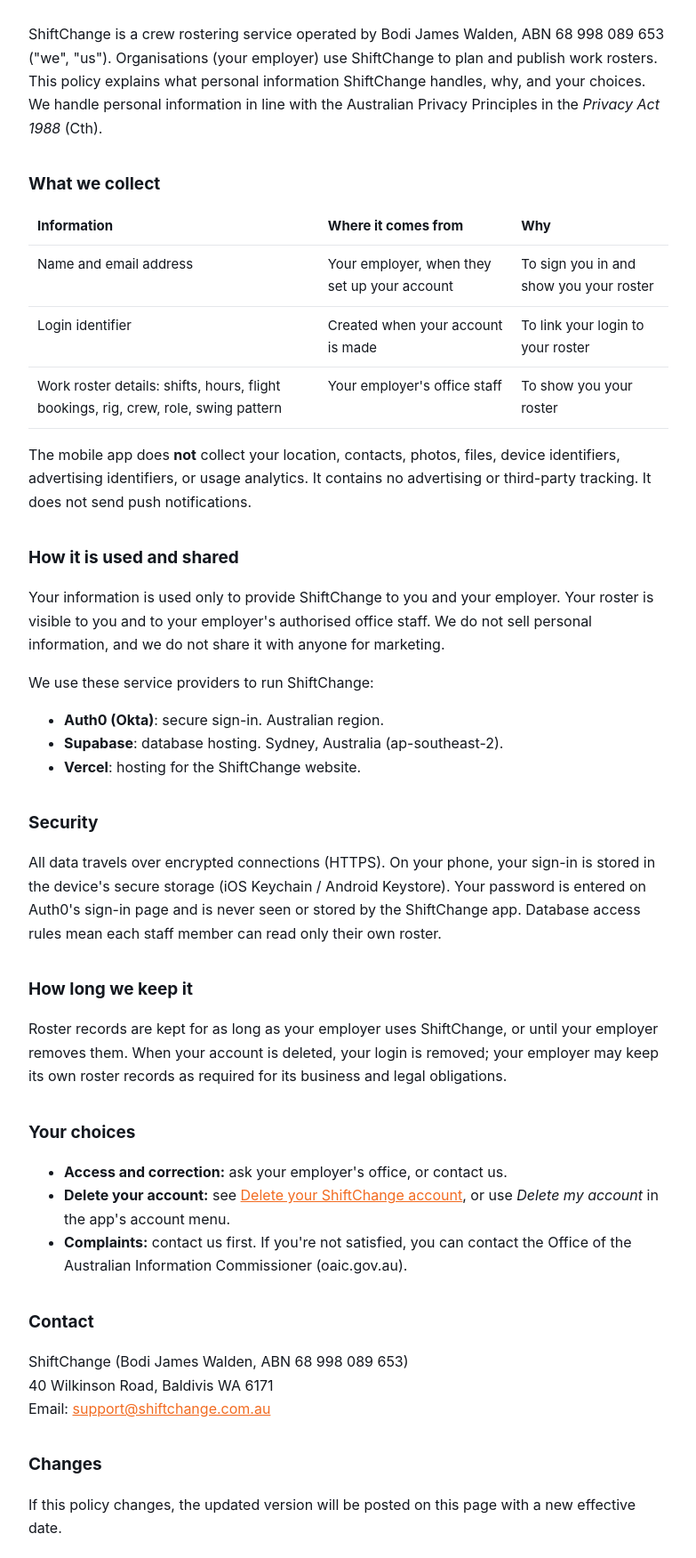
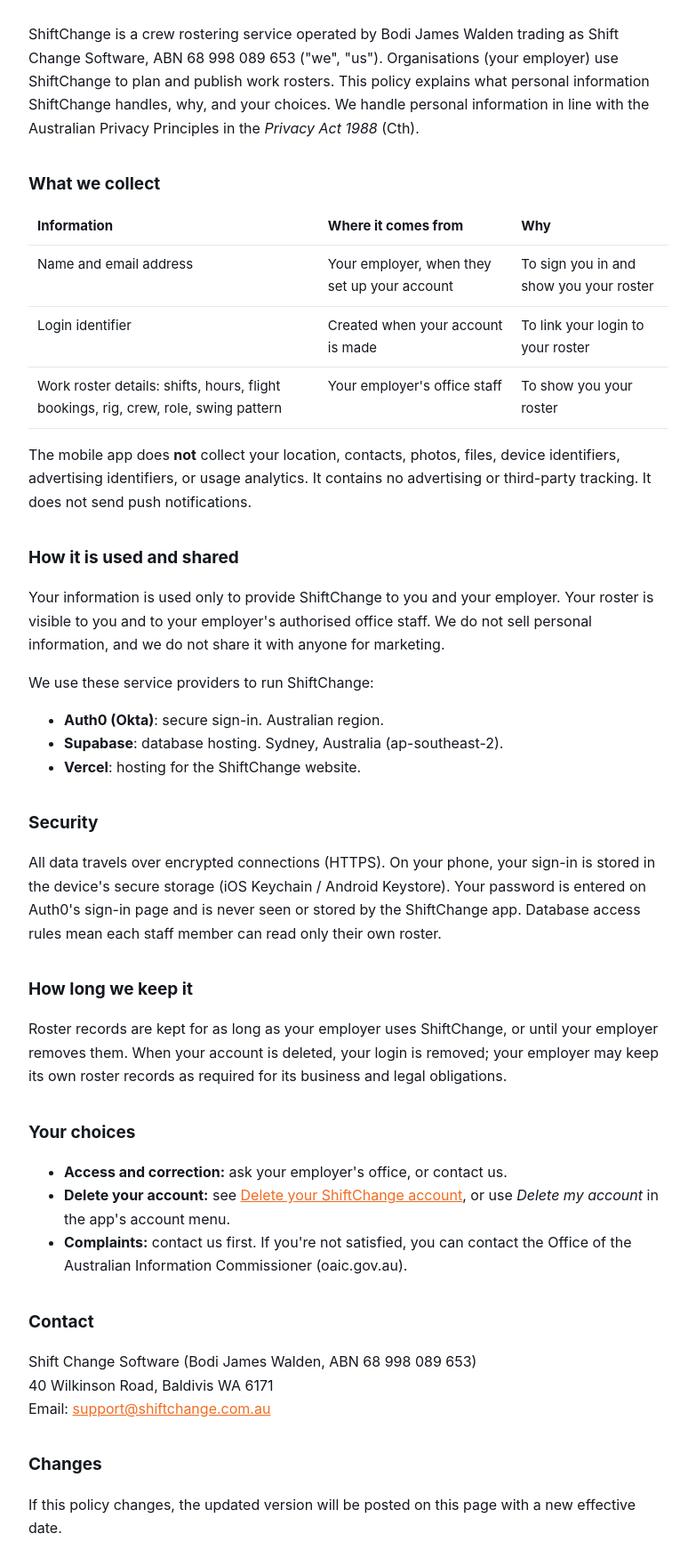
Before and after one commit to StockDaddy1618/shiftchange-app, a plain HTML site: page privacy.html in a window 1280 px wide. Shown: the part 149-1900 px from the top of the page at 89% size, without its empty margins (248-1031 px from the left). Drawn offline with Linux system fonts and the light colour scheme.

Commit message:
Use registered business name Shift Change Software

```diff
--- a/privacy.html
+++ b/privacy.html
@@ -23,7 +23,7 @@
 <h1><span>Shift</span>Change Privacy Policy</h1>
 <p class="meta">Effective 8 November 2026 · Applies to the ShiftChange website and the ShiftChange mobile app</p>
 
-<p>ShiftChange is a crew rostering service operated by Bodi James Walden, ABN 68 998 089 653 ("we", "us"). Organisations
+<p>ShiftChange is a crew rostering service operated by Bodi James Walden trading as Shift Change Software, ABN 68 998 089 653 ("we", "us"). Organisations
 (your employer) use ShiftChange to plan and publish work rosters. This policy explains what
 personal information ShiftChange handles, why, and your choices. We handle personal information
 in line with the Australian Privacy Principles in the <em>Privacy Act 1988</em> (Cth).</p>
@@ -71,7 +71,7 @@ roster records as required for its business and legal obligations.</p>
 </ul>
 
 <h2>Contact</h2>
-<p>ShiftChange (Bodi James Walden, ABN 68 998 089 653)<br>40 Wilkinson Road, Baldivis WA 6171<br>Email: <a href="mailto:support@shiftchange.com.au">support@shiftchange.com.au</a></p>
+<p>Shift Change Software (Bodi James Walden, ABN 68 998 089 653)<br>40 Wilkinson Road, Baldivis WA 6171<br>Email: <a href="mailto:support@shiftchange.com.au">support@shiftchange.com.au</a></p>
 
 <h2>Changes</h2>
 <p>If this policy changes, the updated version will be posted on this page with a new effective date.</p>
```
